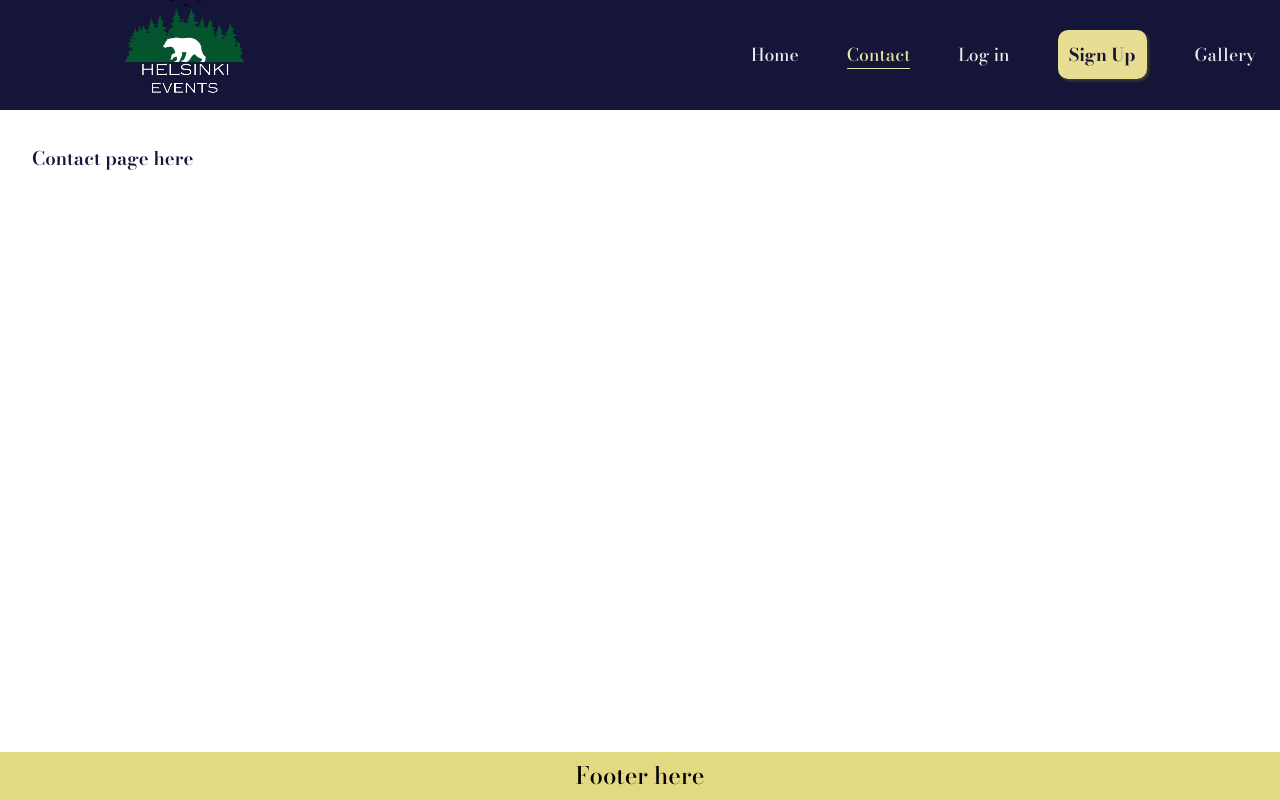
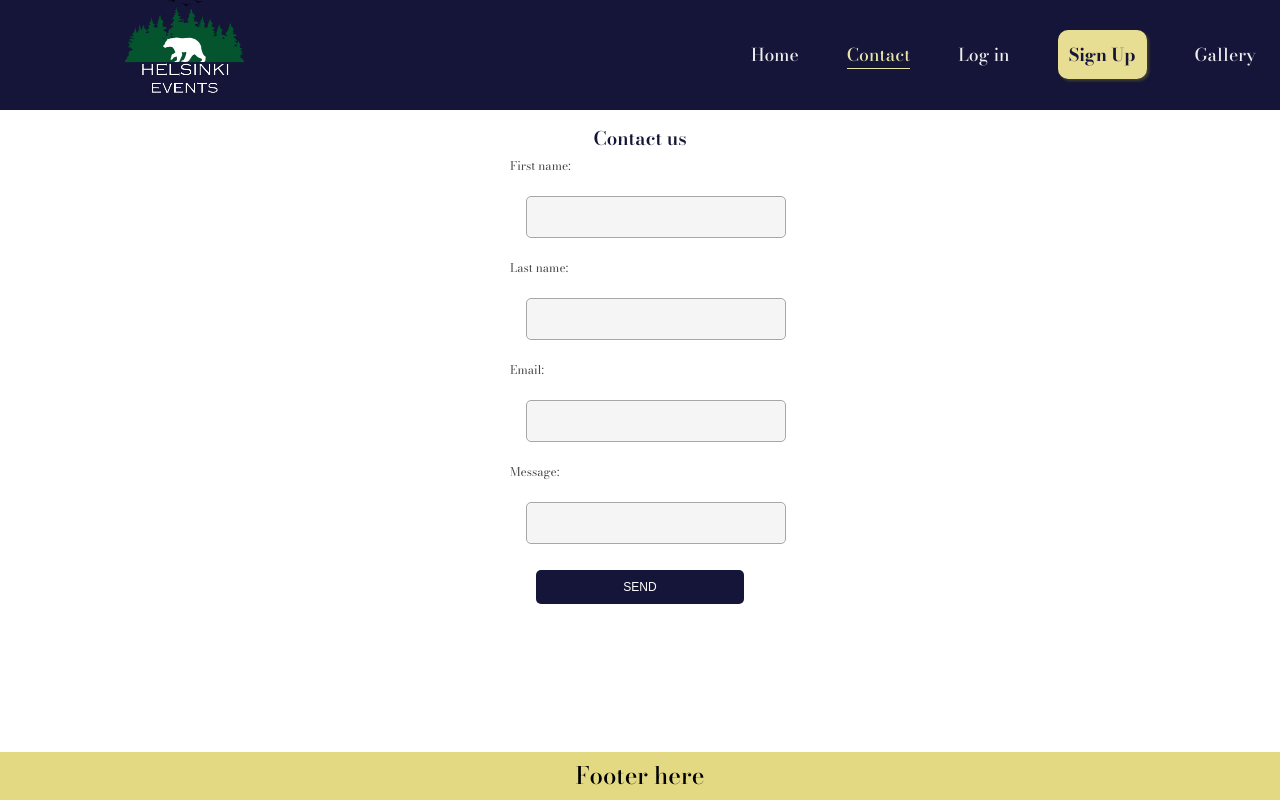
Before and after one commit to pinjaalanne/helsinkievents, a React (Vite) app: page /contact in a window 1280 px wide. Built offline with nearby package versions, Linux system fonts and the light colour scheme.

Commit message:
add contact page

```diff
--- a/src/index.css
+++ b/src/index.css
@@ -136,7 +136,8 @@ nav ul li {
   border-radius: 10px;
 }
 
-input {
+input,
+.message {
   margin: 1rem;
   border: none;
   width: 220px;
--- a/src/routes/Account.css
+++ b/src/routes/Account.css
@@ -24,15 +24,11 @@
     border-radius: 5px;
     text-align: center;
     margin-top: 4.5rem;
-
 }
 
 .formwrap h1,
 .formwrap p {
-
     margin-bottom: 20px;
-
-
 }
 
 .form-group {
@@ -45,7 +41,6 @@
     margin-bottom: 5px;
     color: #474747;
     text-align: left;
-
 }
 
 .form-group input {
@@ -59,7 +54,6 @@
 }
 
 .formwrap button {
-
     width: 80%;
     background: #141538;
     color: white;
@@ -70,12 +64,10 @@
     text-transform: uppercase;
     margin-bottom: 20px;
     margin-top: 5px;
-
-
+    cursor: pointer;
 }
 
 .formwrap .bottom-text {
-
     font-size: 12px;
 }
 
@@ -89,6 +81,5 @@ button:hover {
 }
 
 .formwrap .bottom-text a {
-
     color: blue;
 }
--- a/src/routes/Contact.jsx
+++ b/src/routes/Contact.jsx
@@ -1,10 +1,29 @@
 function Contact() {
     return (
-        <>
-            <main>
-                <h3>Contact page here</h3>
-            </main>
-        </>
+        <div className="container">
+            <div className="formwrap">
+                <h3>Contact us</h3>
+                <form>
+                    <div className="form-group">
+                        <label htmlFor="firstname">First name:</label>
+                        <input type="text" name="firstname" id="firstname" />
+                    </div>
+                    <div className="form-group">
+                        <label htmlFor="lastname">Last name:</label>
+                        <input type="text" name="lastname" id="lastname" />
+                    </div>
+                    <div className="form-group">
+                        <label htmlFor="email">Email:</label>
+                        <input type="email" name="email" id="email" />
+                    </div>
+                    <div className="form-group">
+                        <label htmlFor="message">Message:</label>
+                        <input type="text" name="message" id="message" />
+                    </div>
+                    <button type="submit">Send</button>
+                </form>
+            </div>
+        </div>
     )
 }
 
--- a/src/routes/LogIn.jsx
+++ b/src/routes/LogIn.jsx
@@ -6,13 +6,11 @@ function LogIn() {
       <div className="container">
         <div className="formwrap">
           <h3>Welcome</h3>
-
           <form>
             <div className="form-group">
               <label htmlFor="email">Email:</label>
               <input type="email" name="email" id="email" />
             </div>
-
             <div className="form-group">
               <label htmlFor="password1">Password:</label>
               <input type="password" name="password1" id="password1" />
--- a/src/routes/SignUp.jsx
+++ b/src/routes/SignUp.jsx
@@ -6,7 +6,6 @@ function SignUp() {
       <div className="container">
         <div className="formwrap">
           <h3>Create account</h3>
-
           <form>
             <div className="form-group">
               <label htmlFor="firstname">First name:</label>
@@ -31,7 +30,6 @@ function SignUp() {
             </div>
             <button type="submit">Sign up</button>
           </form>
-
           <p className="bottom-text">
             By clicking the Sign up button, you agree to our
             <a href="a"> Terms & Conditions</a> and{" "}
```
